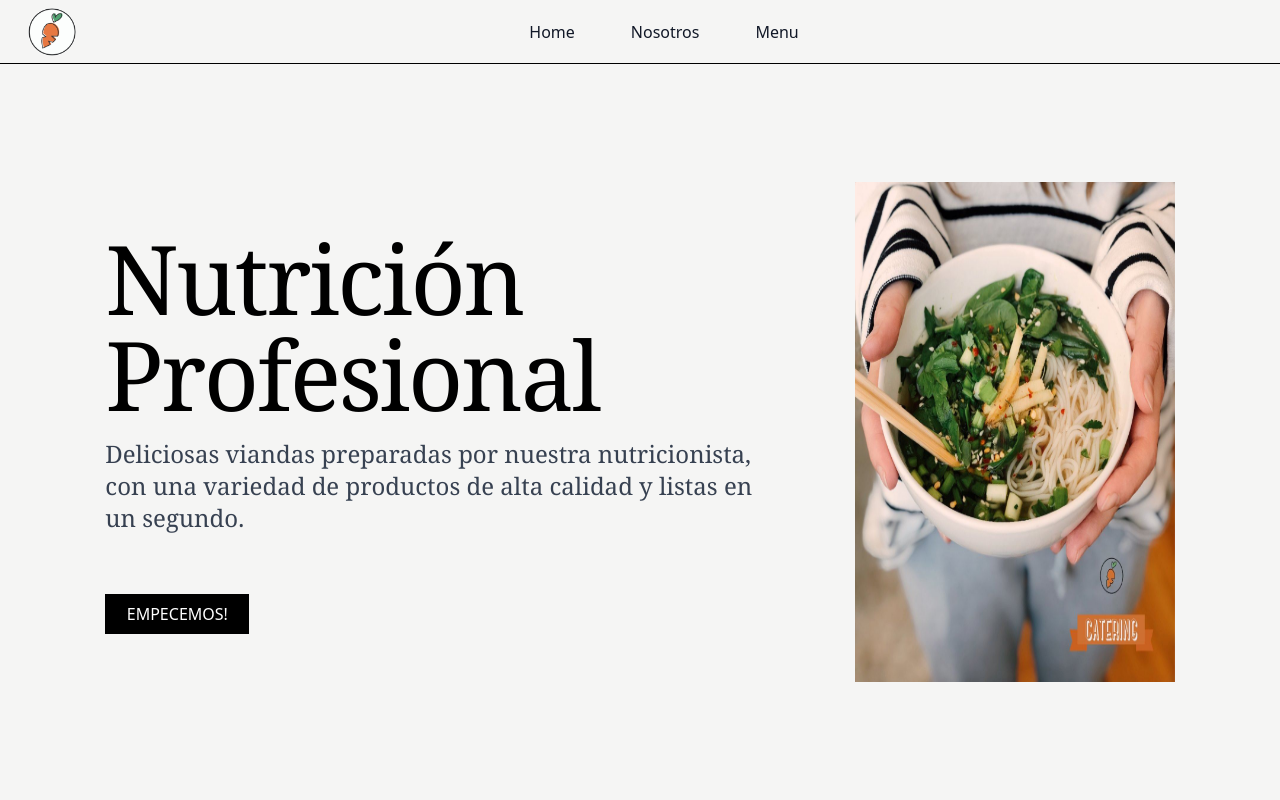
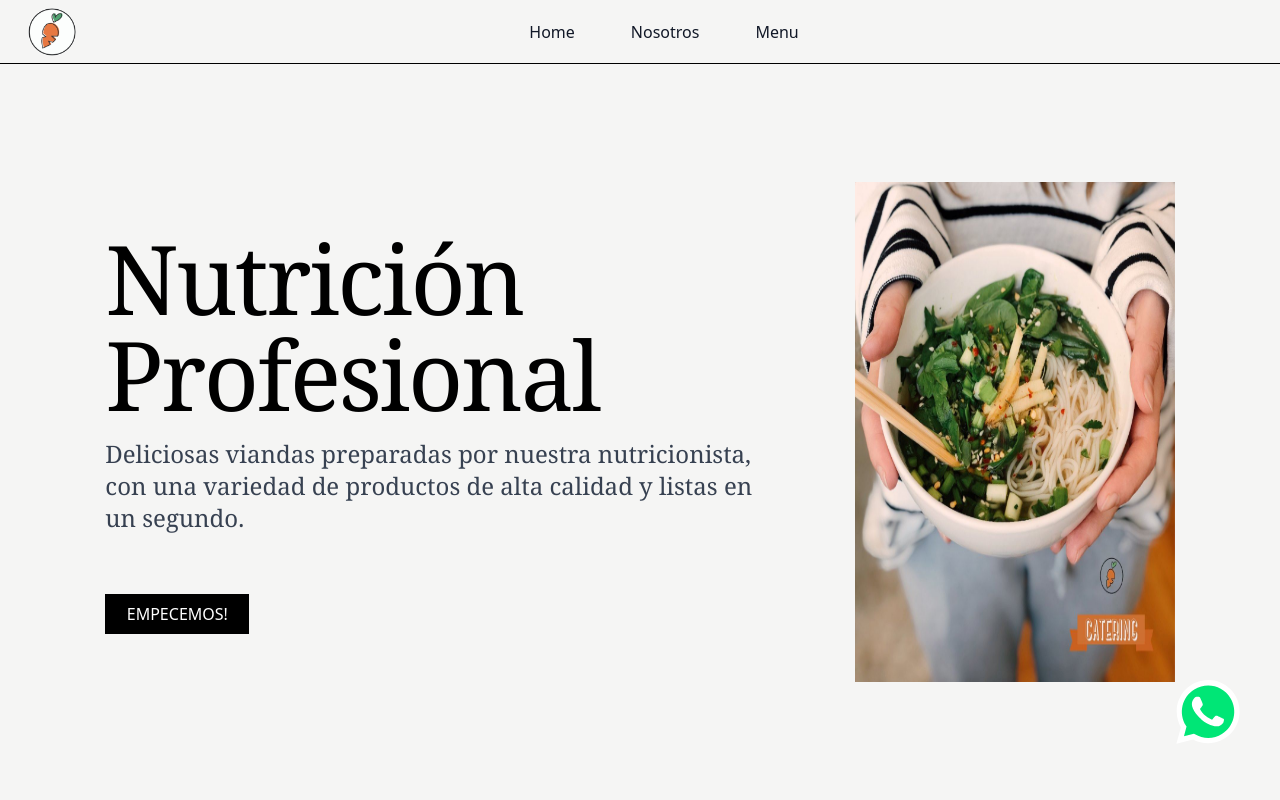
Before and after one commit to rodrifassi7/Nutricion2.0, a React (Vite) app: page / in a window 1280 px wide. Shown: the top 800 px of the page. Built offline with nearby package versions, Linux system fonts and the light colour scheme.

Commit message:
hero section donasdasde

```diff
--- a/src/pages/Test.jsx
+++ b/src/pages/Test.jsx
@@ -1,5 +1,6 @@
 import MyImage from "../assets/images/my-image.jpg";
 import "animate.css";
+import WhatsApp from "../assets/images/whatsapp";
 
 export const Test = () => {
   const handleScrollToMenu = () => {
@@ -12,6 +13,15 @@ export const Test = () => {
     <>
       <section className="flex  items-center justify-evenly h-[calc(100vh-64px)]  bg-stone-100 px-7">
         <div>
+          <div className="fixed bottom-14 right-10 z-50 flex items-center justify-center ">
+            <a
+              href="https://wa.me/5493512076229?text=Hola!%20Quiero%20más%20entregar%20la%20cola%20sensual%20rodri"
+              target="_blank"
+              rel="noopener noreferrer"
+            >
+              <WhatsApp />
+            </a>
+          </div>
           <h1 className=" max-w-2xl mb-4  text-6xl xl:text-8xl font-serif tracking-tight leading-none text-black animate__animated animate__fadeInLeft text-center lg:text-start   ">
             Nutrición Profesional
           </h1>
```
Also changed, not shown: src/assets/images/whatsapp.jsx (added, +3 -0 lines).
